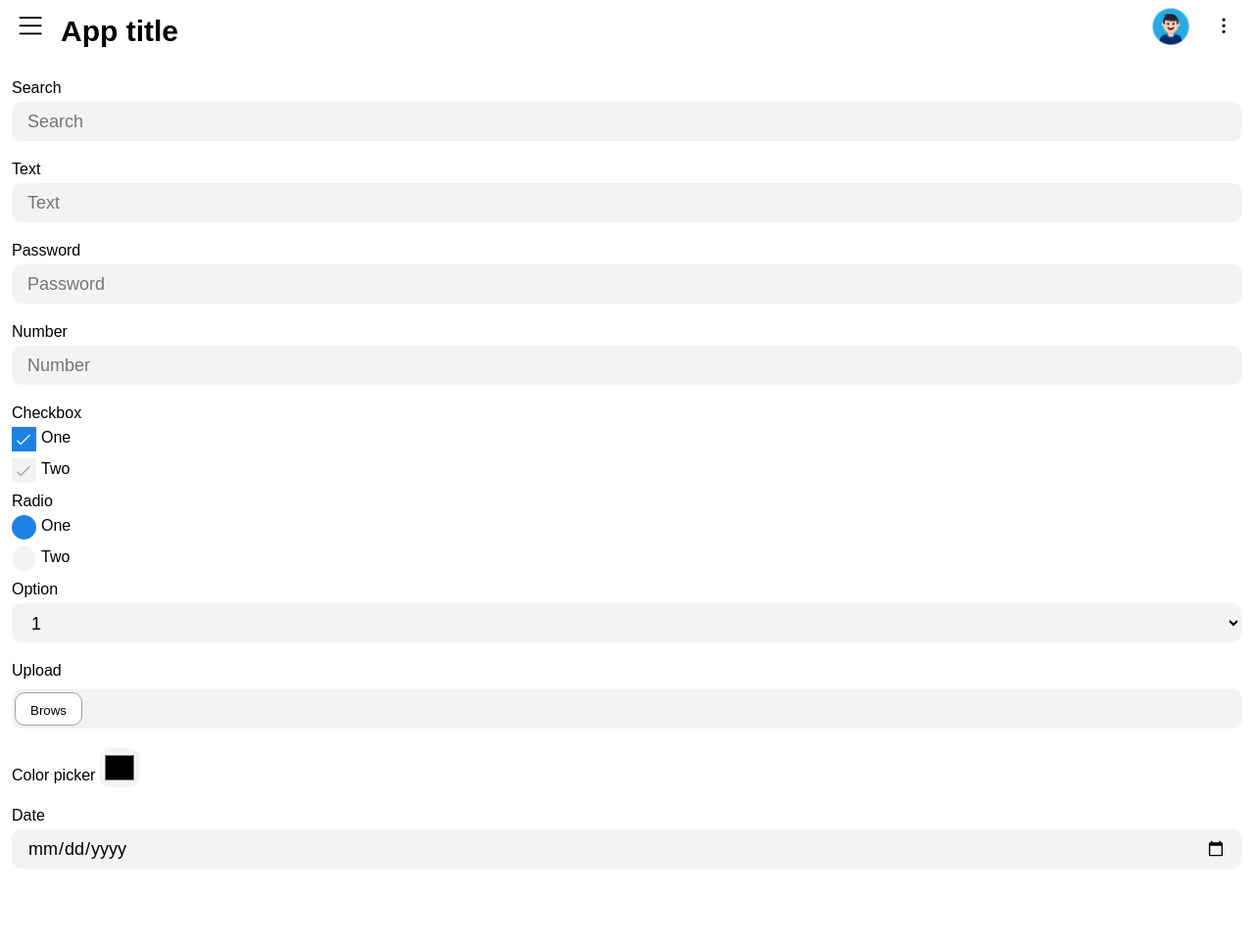
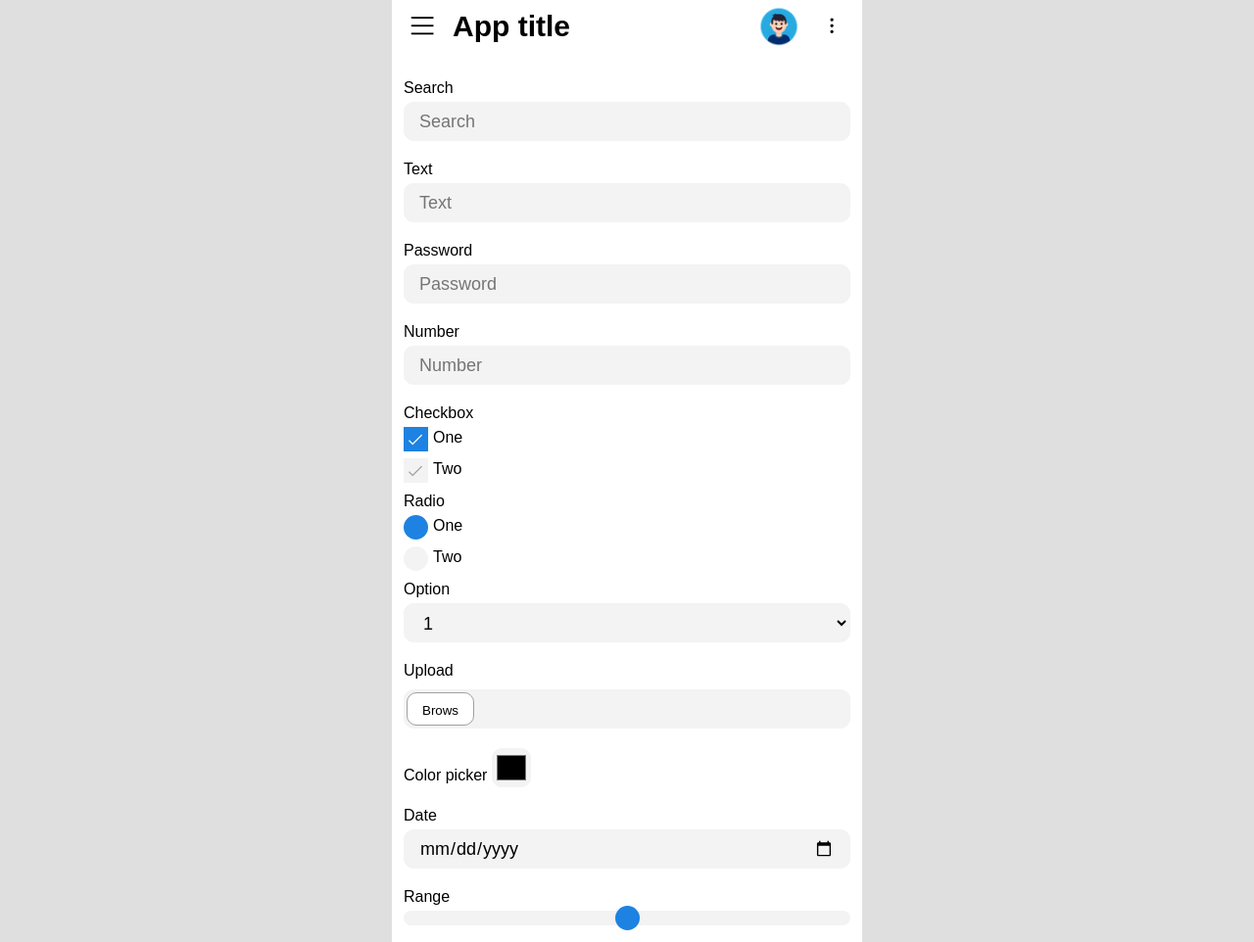
Before and after one commit to tunglam7554/mosf, a PHP site: page /index.php?page=input in a window 1280 px wide. Shown: the whole page at 98% size. Before the commit the page ends 877 px from the top, so only its background shows below. Run offline with PHP 8.4, Linux system fonts and the light colour scheme; some web fonts are replaced.

Commit message:
range input

```diff
--- a/button.html
+++ b/button.html
@@ -1,4 +1,5 @@
 <button>Default</button>
+<button class="bg-primary">Button Primary</button>
 <button class="btn-icon">
     <i class="fal fa-ellipsis-v"></i>
 </button>
--- a/css/mosf.css
+++ b/css/mosf.css
@@ -3,11 +3,24 @@
     --black: #000;
     --hover: #1d82e1ff;
     --nav-height: 54px;
+    --primary: #1d82e1ff;
+    --bg-input: #f3f3f3;
 }
 
-.bg-nav {
-    background: #23a;
+.bg-primary {
+    background: var(--primary);
+    color: var(--white);
 }
+
+button.bg-primary {
+    border: 1px solid var(--primary);
+}
+
+.text-primary {
+    color: var(--primary);
+}
+
+
 ::-webkit-scrollbar {
     width: 5px;
 }
@@ -16,9 +29,45 @@
     background: #a0a0a0;
     border-radius: 10px;
 }
+
 ::-webkit-scrollbar-thumb:hover {
     background: #888;
 }
+
+input[type=range] {
+    background: var(--bg-input);
+    height: 15px;
+    padding: 0;
+    -webkit-appearance: none;
+    width: 100%;
+    border: none;
+}
+
+input[type=range]::-webkit-slider-thumb {
+    -webkit-appearance: none;
+    border: none;
+    height: 25px;
+    width: 25px;
+    border-radius: 50%;
+    background: var(--primary);
+    cursor: pointer;
+}
+
+input[type=range]::-moz-range-thumb {
+    border: none;
+    height: 40px;
+    width: 40px;
+    border-radius: 50%;
+    background: var(--primary);
+    cursor: pointer;
+}
+
+input[type=range]:focus {
+    outline: none;
+    border: none;
+    background: #dee;
+}
+
 * {
     margin: 0;
     padding: 0;
@@ -39,6 +88,7 @@ ul {
 body {
     margin: 0;
     padding: 0;
+    background: var(--white);
 }
 
 button,
@@ -56,6 +106,7 @@ input[type="submit"]:hover {
     color: #1d82e1ff;
     background: #dee;
 }
+
 select,
 .form-upload,
 input {
@@ -64,16 +115,18 @@ input {
     width: 100%;
     padding: 9px 15px;
     border-radius: 10px;
-    border: 1px solid #f3f3f3;
-    background: #f3f3f3;
+    border: 1px solid var(--bg-input);
+    background: var(--bg-input);
     outline: none;
     font-size: 18px;
 }
+
 input:focus {
     border: 1px solid var(--hover);
     background: var(--white);
     outline: none;
 }
+
 input:hover,
 select:hover,
 .form-upload:hover {
@@ -81,17 +134,21 @@ select:hover,
     background: #dee;
     outline: none;
 }
+
 input[type="color"] {
     height: 40px;
     width: 40px;
     padding: 2px;
 }
+
 form {
     margin: 15px 0;
 }
+
 .form-group {
     margin-top: 15px;
 }
+
 .form-group input,
 .form-group select {
     margin: 5px 0;
@@ -106,9 +163,11 @@ form {
     line-height: 40px;
     padding-right: 10px;
 }
+
 .grid label {
     padding-right: 0;
 }
+
 .form-inline label,
 .form-radio label {
     line-height: normal;
@@ -144,25 +203,28 @@ form {
     left: 0;
     height: 25px;
     width: 25px;
-    background-color: #f3f3f3;
+    background-color: var(--bg-input);
 }
+
 .radio-checkmark {
     border-radius: 50%;
 }
+
 .checkbox-checkmark {
     padding: 4px;
     border: 1px solid transparent;
     color: #a0a0a0;
 }
-.radio:hover input ~ .radio-checkmark,
-.checkbox:hover input ~ .checkbox-checkmark {
+
+.radio:hover input~.radio-checkmark,
+.checkbox:hover input~.checkbox-checkmark {
     border: 1px solid #1d82e1ff;
     background: #dee;
     color: #1d82e1ff;
 }
 
-.radio input:checked ~ .radio-checkmark,
-.checkbox input:checked ~ .checkbox-checkmark {
+.radio input:checked~.radio-checkmark,
+.checkbox input:checked~.checkbox-checkmark {
     background-color: #1d82e1ff;
     color: var(--white);
 }
@@ -174,15 +236,17 @@ form {
     display: none;
 }
 
-.radio input:checked ~ .radio-checkmark:after,
-.checkbox input:checked ~ .checkbox-checkmark:after {
+.radio input:checked~.radio-checkmark:after,
+.checkbox input:checked~.checkbox-checkmark:after {
     display: block;
 }
+
 .form-upload {
     position: relative;
     padding: 2px;
     display: flex;
 }
+
 .form-upload input[type="file"] {
     opacity: 0;
     padding: 0;
@@ -190,6 +254,7 @@ form {
     height: 100%;
     position: absolute;
 }
+
 .form-upload span {
     white-space: nowrap;
     overflow: hidden;
@@ -197,6 +262,7 @@ form {
     line-height: 40px;
     margin-left: 5px;
 }
+
 .transition-width {
     transition: width 0.5s;
 }
@@ -238,10 +304,9 @@ nav {
 }
 
 nav .nav-title {
-    height: 100%;
     flex: 1;
     float: left;
-    line-height: var(--nav-height);
+    line-height: calc(var(--nav-height) - 10px);
     font-size: 30px;
     font-weight: 600;
     vertical-align: middle;
@@ -302,9 +367,11 @@ nav .btn-icon {
     z-index: 4;
     overflow: hidden;
 }
+
 .sidebar .sidebar-menu {
     width: 100%;
 }
+
 .sidebar .sidebar-menu .sidebar-item a {
     padding: 10px 15px;
     width: 100%;
@@ -313,9 +380,11 @@ nav .btn-icon {
     font-size: 21px;
     border-radius: 10px;
 }
+
 .sidebar .sidebar-menu .sidebar-item a:hover {
     background-color: #a0a0a0;
 }
+
 .item {
     width: 100%;
     min-height: 200px;
@@ -331,10 +400,12 @@ nav .btn-icon {
     width: 100%;
     height: auto;
 }
+
 .popup-button {
     position: relative;
     display: inline;
 }
+
 .popup-menu {
     display: none;
     position: absolute;
@@ -347,15 +418,18 @@ nav .btn-icon {
     max-width: 200px;
     box-shadow: rgba(0, 0, 0, 0.2) 10px 20px 30px;
 }
+
 .popup-menu-right {
     right: 0;
     left: auto;
 }
+
 .popup-button.show .btn-target {
     border: 1px solid #1d82e1ff;
     color: #1d82e1ff;
     background: #dee;
 }
+
 .popup-button.show .popup-menu {
     display: block;
 }
@@ -420,9 +494,11 @@ nav .btn-icon {
     grid-template-columns: repeat(12, 1fr);
     grid-gap: 12px;
 }
+
 .form-inline.grid {
     margin: 0;
 }
+
 .col {
     grid-column: span 12;
 }
@@ -454,9 +530,11 @@ nav .btn-icon {
 .col-8 {
     grid-column: span 8;
 }
+
 .col-9 {
     grid-column: span 9;
 }
+
 .col-10 {
     grid-column: span 10;
 }
--- a/index.php
+++ b/index.php
@@ -7,6 +7,16 @@
         <link rel="stylesheet" href="css/fonts.css" />
         <link rel="stylesheet" href="css/all.min.css" />
         <link rel="stylesheet" href="css/mosf.css" />
+        <style>
+            html{
+                background: #dfdfdf;
+            }
+            body{
+                width: 100%;
+                max-width: 480px;
+                margin: 0 auto;
+            }
+        </style>
     </head>
 
     <body>
--- a/input.html
+++ b/input.html
@@ -8,12 +8,7 @@
 </div>
 <div class="form-group">
     <label for="password">Password</label>
-    <input
-        type="password"
-        placeholder="Password"
-        name="password"
-        id="password"
-    />
+    <input type="password" placeholder="Password" name="password" id="password" />
 </div>
 <div class="form-group">
     <label for="number">Number</label>
@@ -21,26 +16,22 @@
 </div>
 <div class="form-group">
     <label>Checkbox</label>
-    <label class="checkbox"
-        >One
+    <label class="checkbox">One
         <input type="checkbox" checked="checked" />
         <span class="checkbox-checkmark"><i class="fal fa-check"></i></span>
     </label>
-    <label class="checkbox"
-        >Two
+    <label class="checkbox">Two
         <input type="checkbox" />
         <span class="checkbox-checkmark"><i class="fal fa-check"></i></span>
     </label>
 </div>
 <div class="form-group">
     <label>Radio</label>
-    <label class="radio"
-        >One
+    <label class="radio">One
         <input type="radio" checked="checked" name="radio" />
         <span class="radio-checkmark"></span>
     </label>
-    <label class="radio"
-        >Two
+    <label class="radio">Two
         <input type="radio" name="radio" />
         <span class="radio-checkmark"></span>
     </label>
@@ -69,3 +60,7 @@
     <label>Date </label>
     <input type="date" />
 </div>
+<div class="form-group">
+    <label>Range </label>
+    <input type="range" />
+</div>
```
